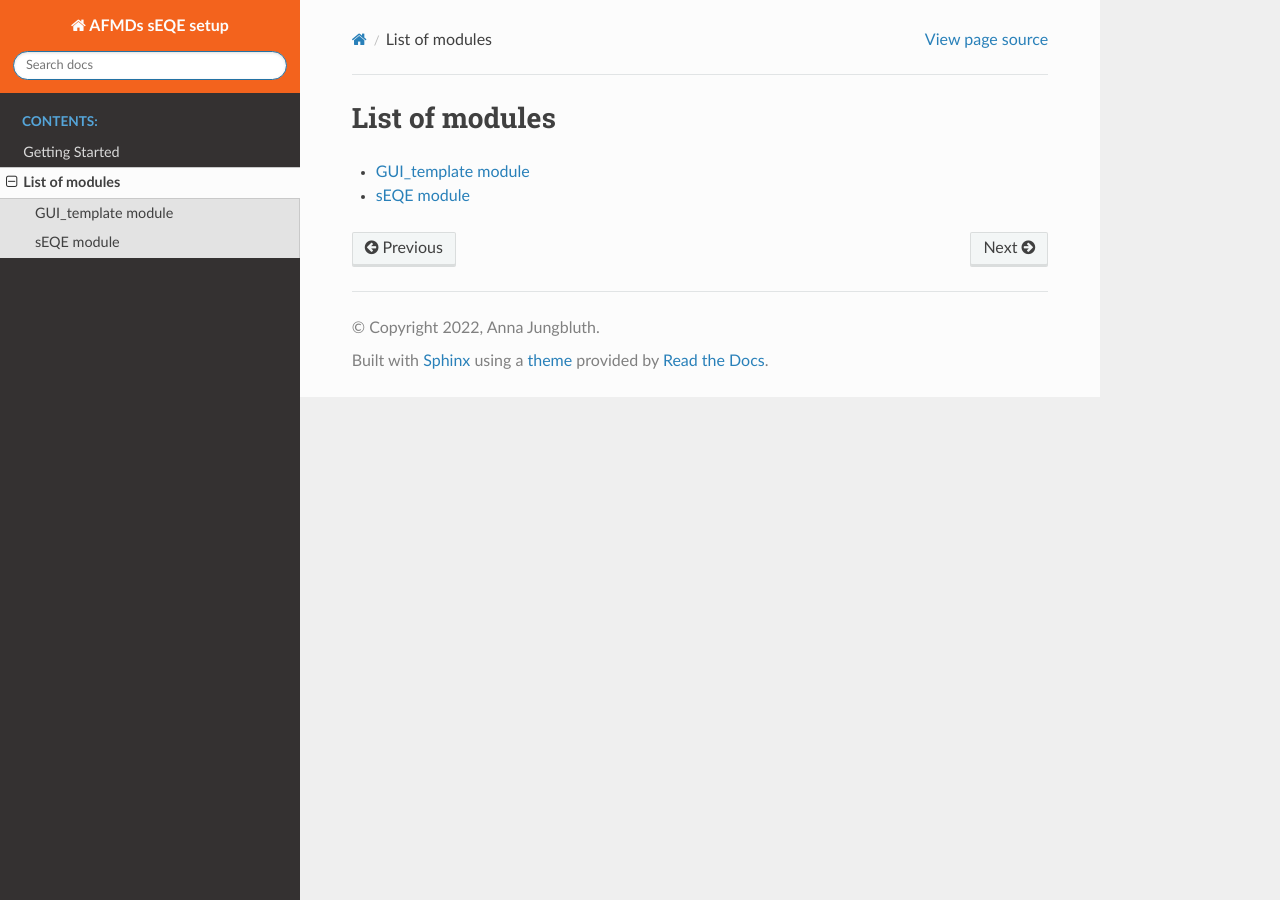
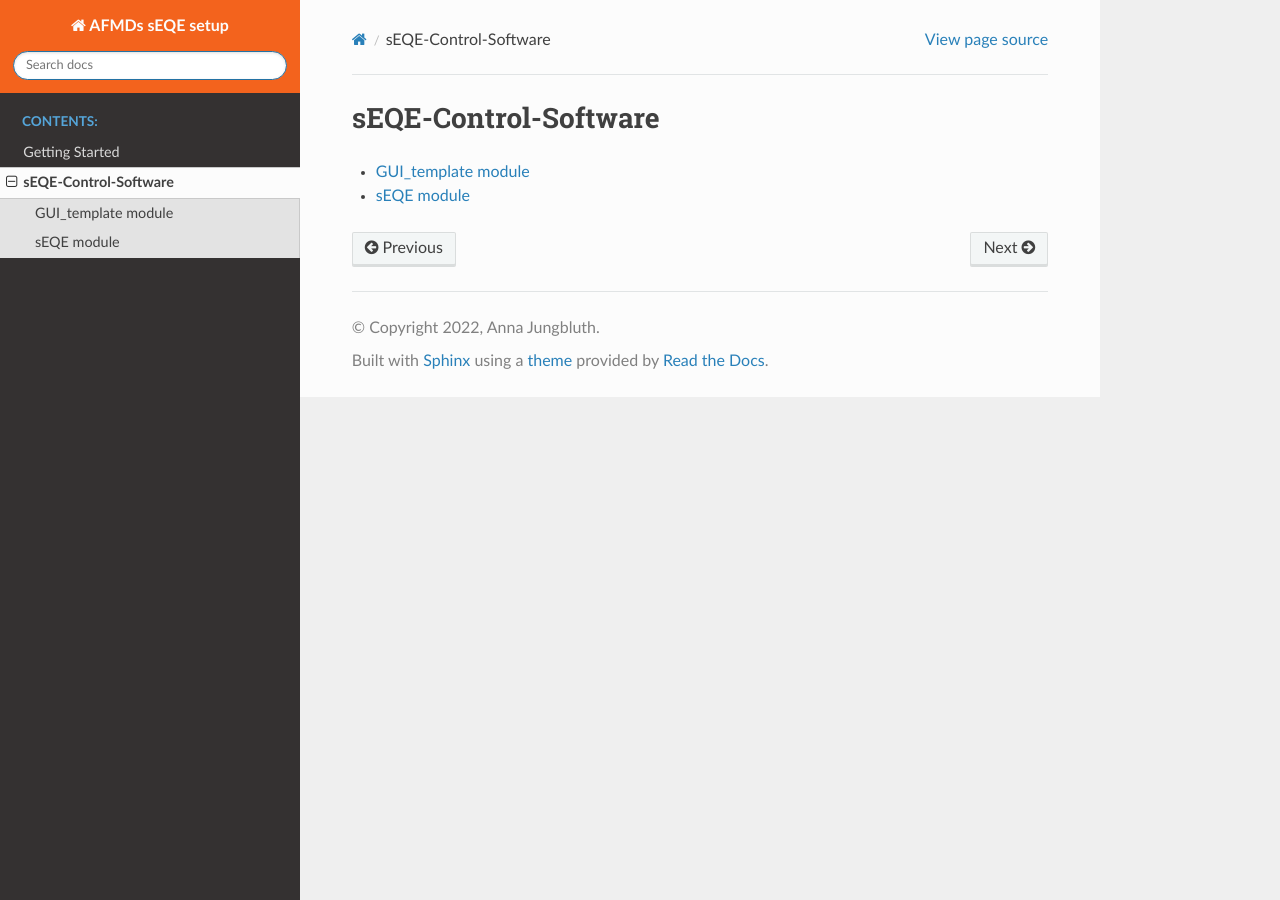
Before and after one commit to mzjswjz/sEQE-Setup_Mac, a Sphinx documentation site: the page built from docs/source/modules.rst, in a window 1280 px wide. Built offline with Sphinx 7.4.7 and the Read the Docs theme 2.0.0, drawn with Linux system fonts in a browser that asks for light colours.

Commit message:
Updated documentation

```diff
--- a/docs/source/modules.rst
+++ b/docs/source/modules.rst
@@ -1,4 +1,4 @@
-List of modules
+sEQE-Control-Software
 =====================
 
 .. toctree::
```
